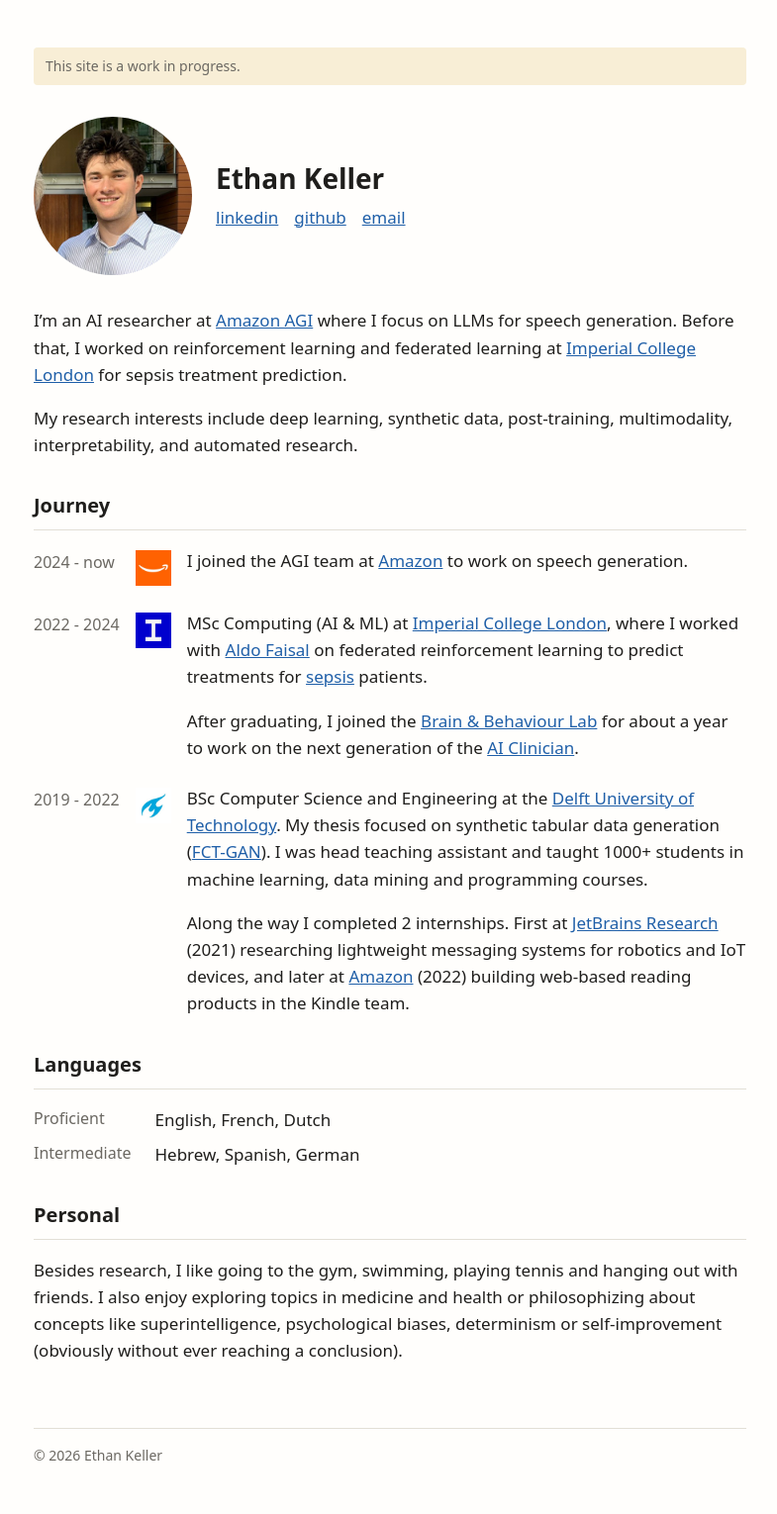
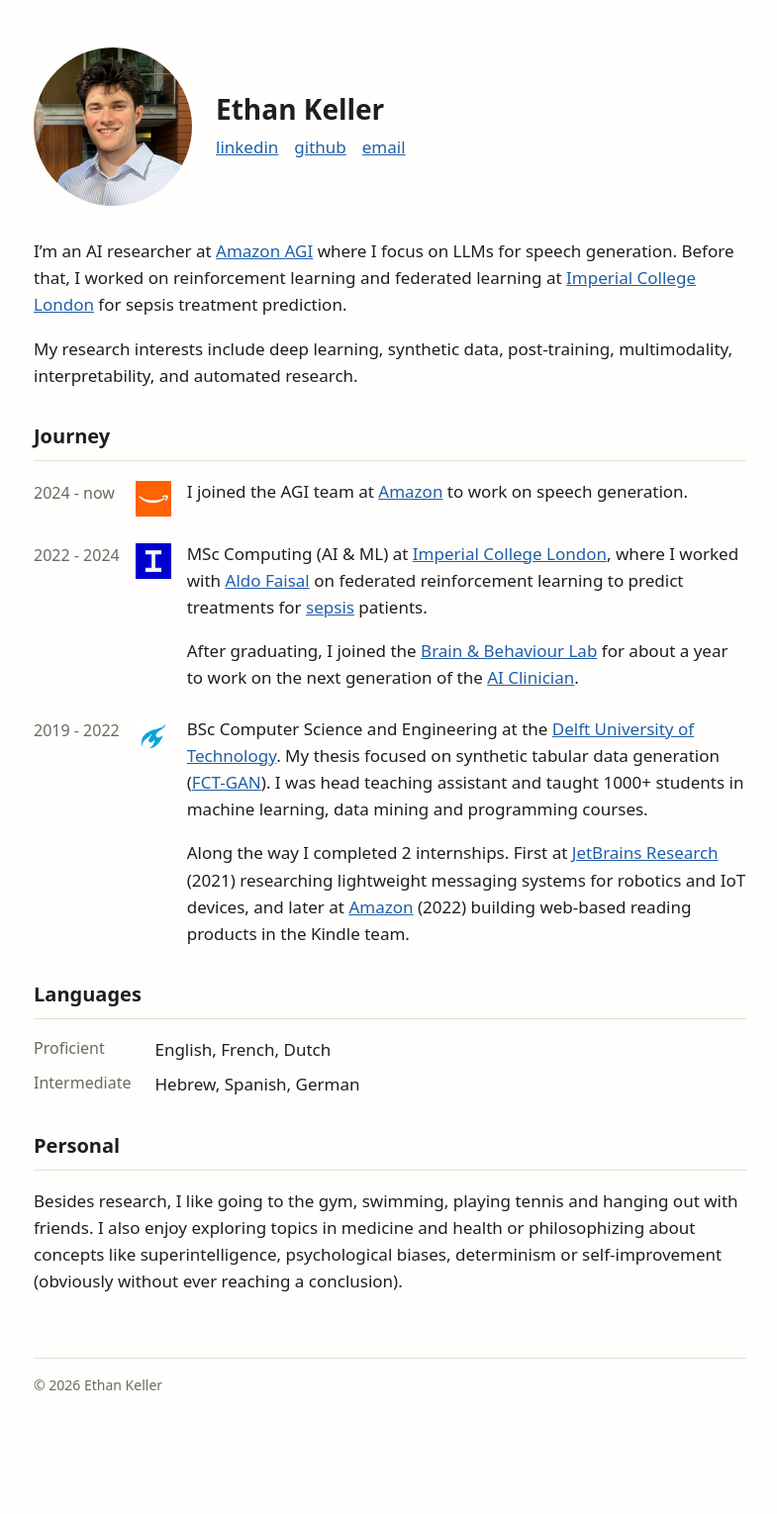
Before and after one commit to ethan-keller/ethan-keller.github.io, a Jekyll site: the page built from index.md, in a window 1280 px wide. Shown: the whole page at 99% size, without its empty margins (246-1031 px from the left). Built offline with Jekyll 4.4.1, drawn with Linux system fonts in a browser that asks for light colours; after the commit the page ends 1460 px from its top, so only the background shows below that.

Commit message:
Remove the work-in-progress banner

```diff
--- a/_layouts/default.html
+++ b/_layouts/default.html
@@ -7,7 +7,6 @@
   <link rel="stylesheet" href="/main.css">
 </head>
 <body>
-  <p class="wip">This site is a work in progress.</p>
   {{ content }}
   <footer>© {{ 'now' | date: "%Y" }} Ethan Keller</footer>
 </body>
--- a/main.css
+++ b/main.css
@@ -3,7 +3,6 @@
   --fg:     #1f1e1c;
   --muted:  #6b6862;
   --rule:   #e2dfd6;
-  --note:   #f8eed6;
   --accent: #1f5fa8;
 }
 
@@ -27,15 +26,6 @@ h2 {
   padding-bottom: 0.5rem;
   border-bottom: 1px solid var(--rule);
   font-size: 1.25rem;
-}
-
-.wip {
-  margin: 0 0 2rem;
-  padding: 0.5rem 0.75rem;
-  border-radius: 0.25rem;
-  background: var(--note);
-  color: var(--muted);
-  font-size: 0.875rem;
 }
 
 .intro {
```
